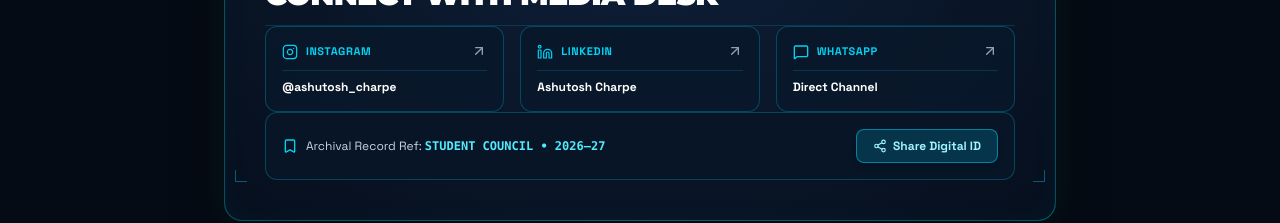
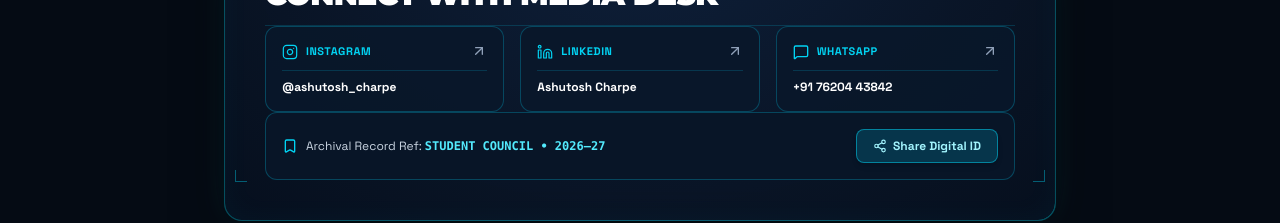
Before and after one commit to ashutoshcharpe/Digital-ID, a Next.js app: page / in a window 1280 px wide. Shown: the part 1422-1645 px from the top of the page. Built offline with nearby package versions, Linux system fonts and the light colour scheme.

Commit message:
Update WhatsApp contact number in members data and verify production build

```diff
--- a/src/data/members.ts
+++ b/src/data/members.ts
@@ -105,8 +105,8 @@ export const MEMBERS_DATA: Record<string, CouncilMember> = {
       contact: {
         type: "whatsapp",
         label: "WhatsApp / Contact",
-        actionUrl: "https://wa.me/?text=Hello%20Ashutosh,%20reaching%20out%20via%20the%20official%20Student%20Council%20Digital%20ID.",
-        displayHandle: "Direct Channel",
+        actionUrl: "https://wa.me/917620443842?text=Hello%20Ashutosh,%20reaching%20out%20via%20the%20official%20Student%20Council%20Digital%20ID.",
+        displayHandle: "+91 76204 43842",
         note: "Official council correspondence & student initiatives"
       }
     },
```
